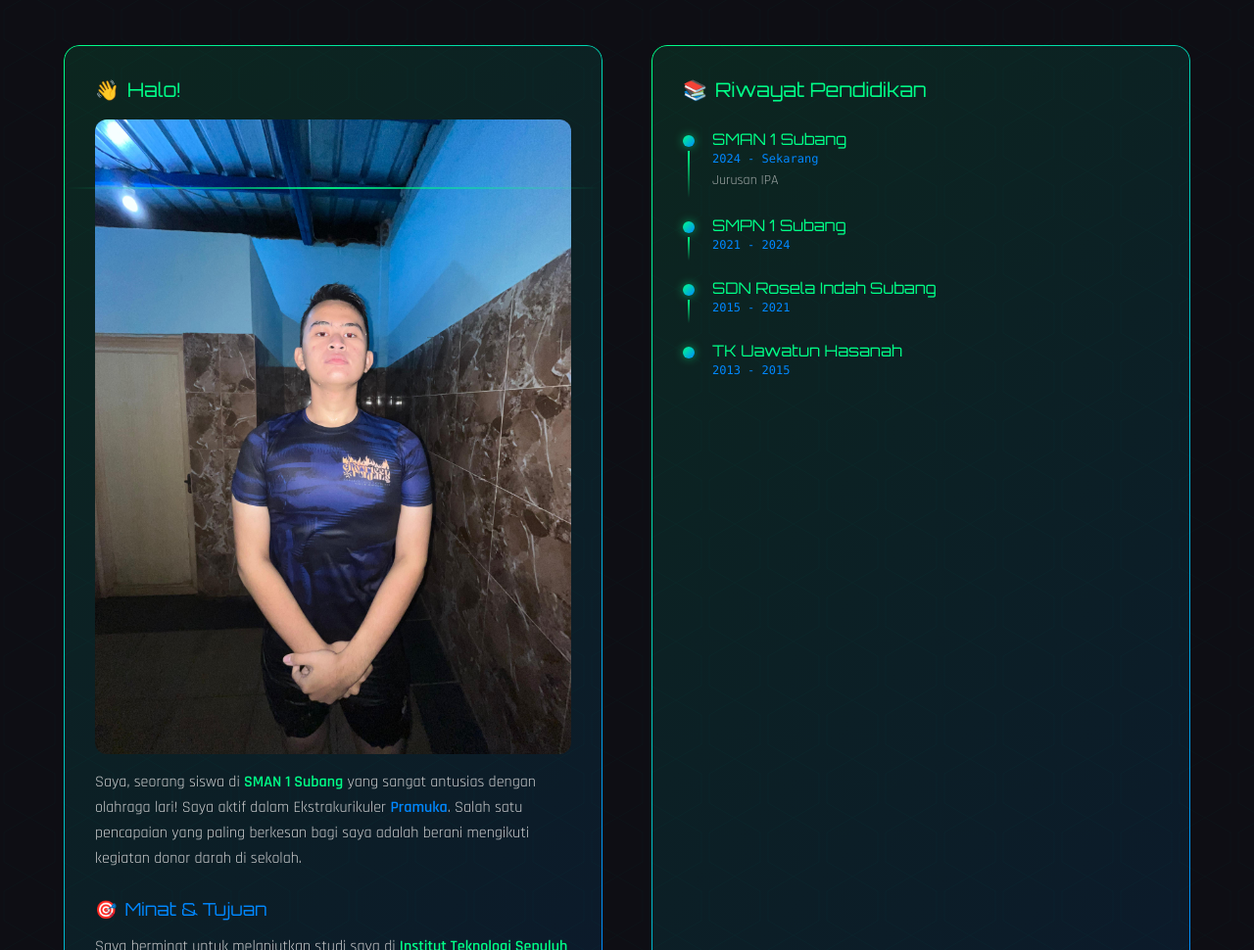
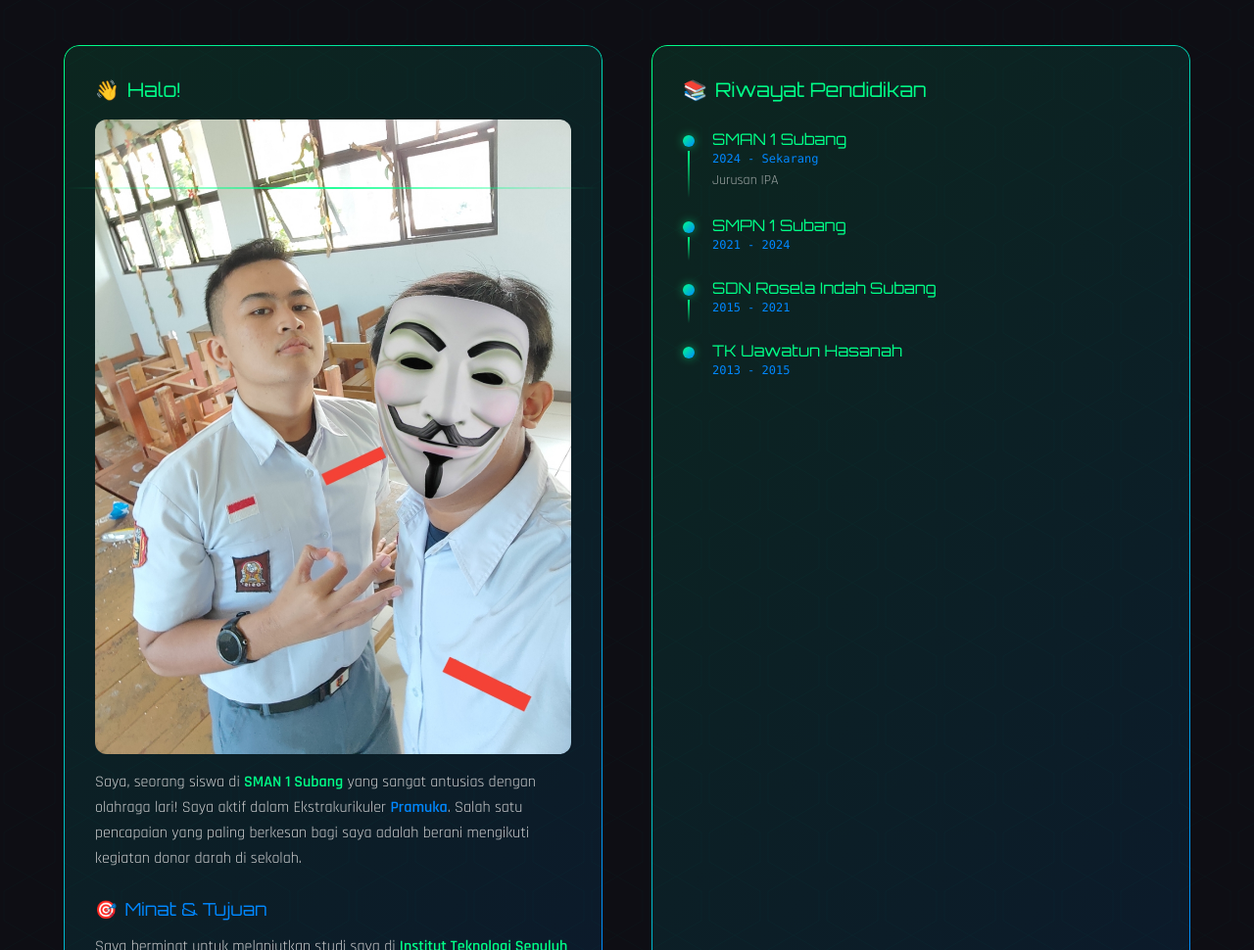
Before and after one commit to nraa-xciety/portofolio, a plain HTML site: page index.html in a window 1280 px wide. Shown: the part 905-1875 px from the top of the page at 98% size. Drawn offline with nearby package versions, Linux system fonts and the light colour scheme; animation ran at ten frames a second.

Commit message:
Update index.html

```diff
--- a/index.html
+++ b/index.html
@@ -503,7 +503,7 @@
      <div class="grid md:grid-cols-2 gap-8 lg:gap-12"><!-- Bio Card -->
       <div class="cyber-border rounded-2xl p-6 sm:p-8 scan-line">
        <h3 class="font-cyber text-xl text-[#00ff88] mb-4 flex items-center gap-2"><span>👋</span> Halo!</h3>
-       <img src="assets/img/gtg.jpg" class="w-full rounded-xl mb-4">
+       <img src="assets/img/pf.jpg" class="w-full rounded-xl mb-4" class="w-full rounded-xl mb-4 hover:scale-105 transition duration-300 shadow-[0_0_20px_#00ff88]">
        <p class="font-tech text-[#e0e0e0]/90 leading-relaxed mb-6">Saya, seorang siswa di <span class="text-[#00ff88] font-semibold">SMAN 1 Subang</span> yang sangat antusias dengan olahraga lari! Saya aktif dalam Ekstrakurikuler <span class="text-[#0088ff] font-semibold">Pramuka</span>. Salah satu pencapaian yang paling berkesan bagi saya adalah berani mengikuti kegiatan donor darah di sekolah.</p>
        <h4 class="font-cyber text-lg text-[#0088ff] mb-3 flex items-center gap-2"><span>🎯</span> Minat &amp; Tujuan</h4>
        <p class="font-tech text-[#e0e0e0]/90 leading-relaxed">Saya berminat untuk melanjutkan studi saya di <span class="text-[#00ff88] font-semibold">Institut Teknologi Sepuluh Nopember (ITS)</span>, mendalami bidang teknologi dan keamanan siber.</p>
```
